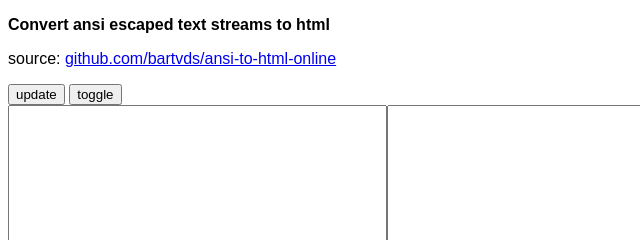
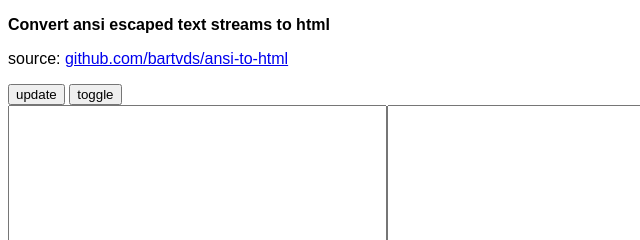
Before and after one commit to Bartvds/ansi-to-html, a website with bundled scripts: page index.html in a window 1280 px wide. Shown: the top 240 px of the page, 0-640 px from the left. Built offline with nearby package versions, Linux system fonts and the light colour scheme; a web font is replaced by a local one.

Commit message:
fixed urls

```diff
--- a/index.html
+++ b/index.html
@@ -60,7 +60,7 @@
 <body>
 <p><b>Convert ansi escaped text streams to html</b></p>
 
-<p>source: <a href="https://github.com/Bartvds/ansi-to-html-online">github.com/bartvds/ansi-to-html-online</a></p>
+<p>source: <a href="https://github.com/Bartvds/ansi-to-html">github.com/bartvds/ansi-to-html</a></p>
 
 <button id="executeElem">update</button>
 <button id="toggleElem">toggle</button>
```
Also changed, not shown: package.json (+4 -4 lines), README.md.
